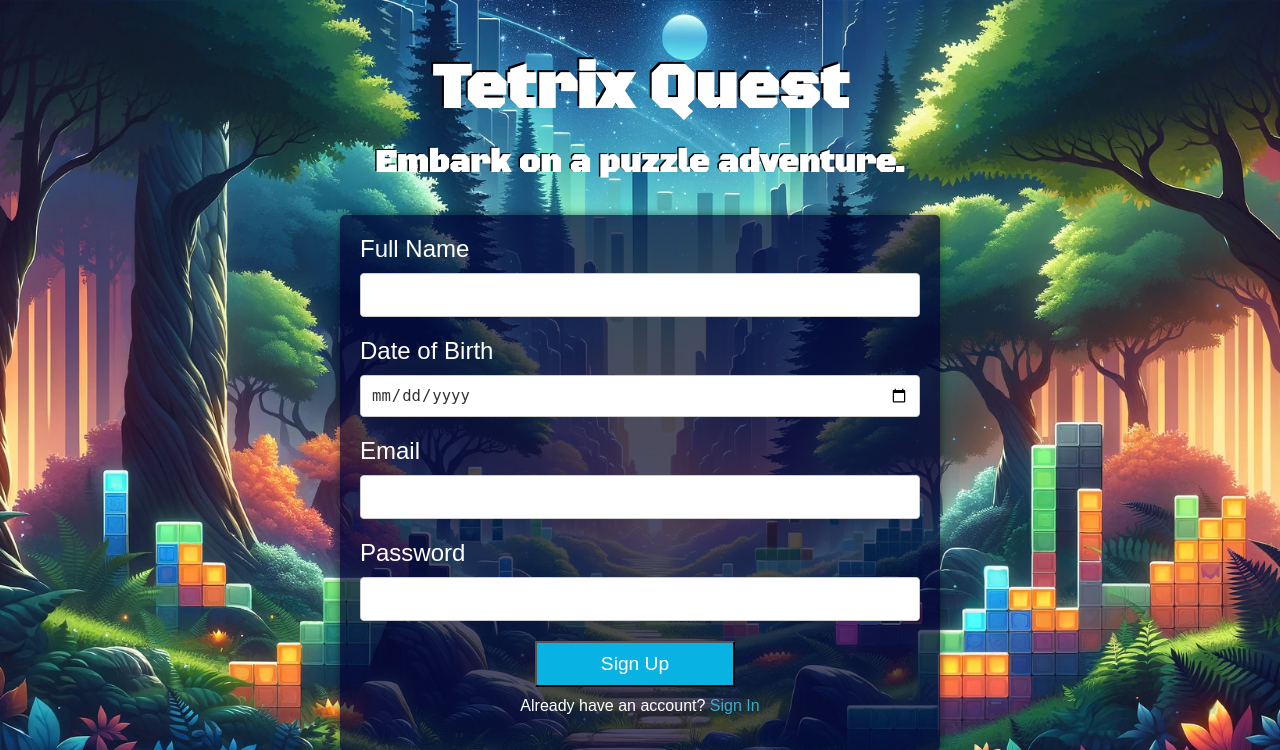
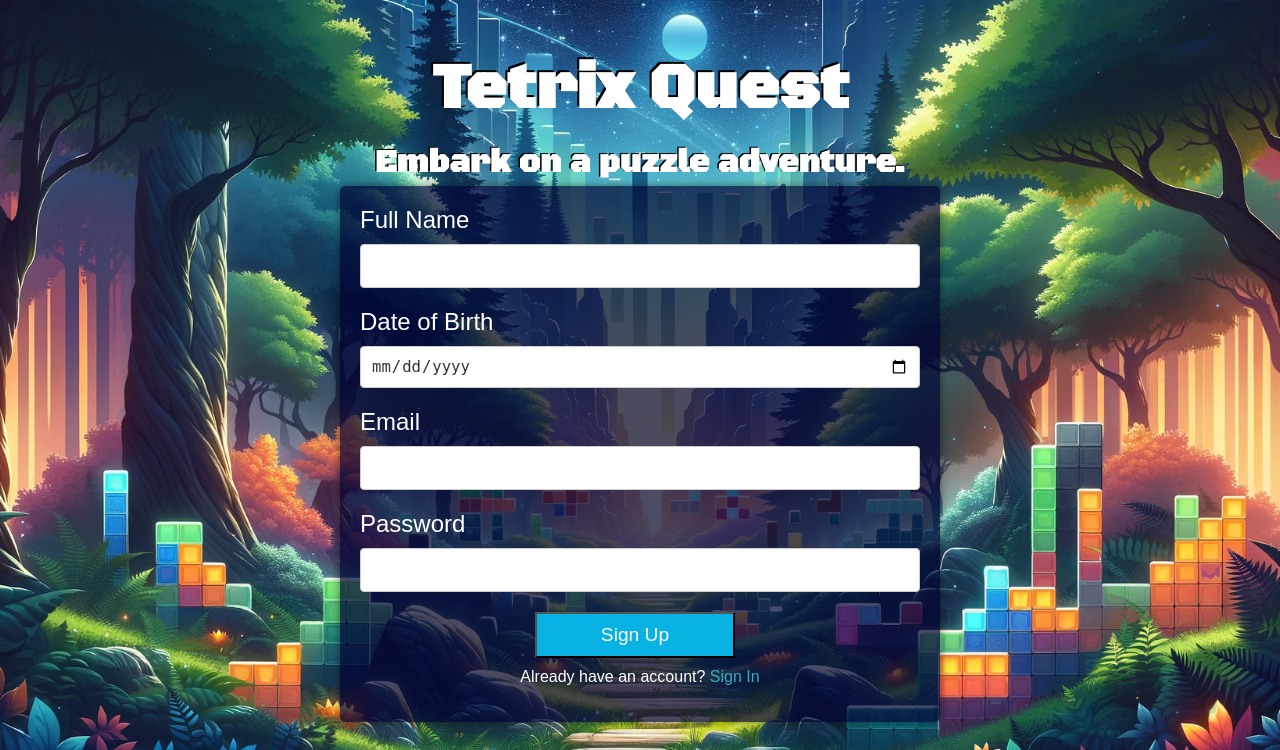
Before and after one commit to sahilsrawat27/dgl209-tetrixquest, a PHP site: page /signup.php in a window 1280 px wide. Shown: the top 750 px of the page. Run offline with PHP 8.4, Linux system fonts and the light colour scheme.

Commit message:
Adjust the game area margin

```diff
--- a/styles.css
+++ b/styles.css
@@ -28,7 +28,7 @@ body {
     text-shadow: -1.5px -1.5px 0 #000000;
     font-size: 2rem;
     font-weight: bold;
-    margin-top: 0.2em;
+    margin: 0.1em 0;
 }
 
 form {
```
